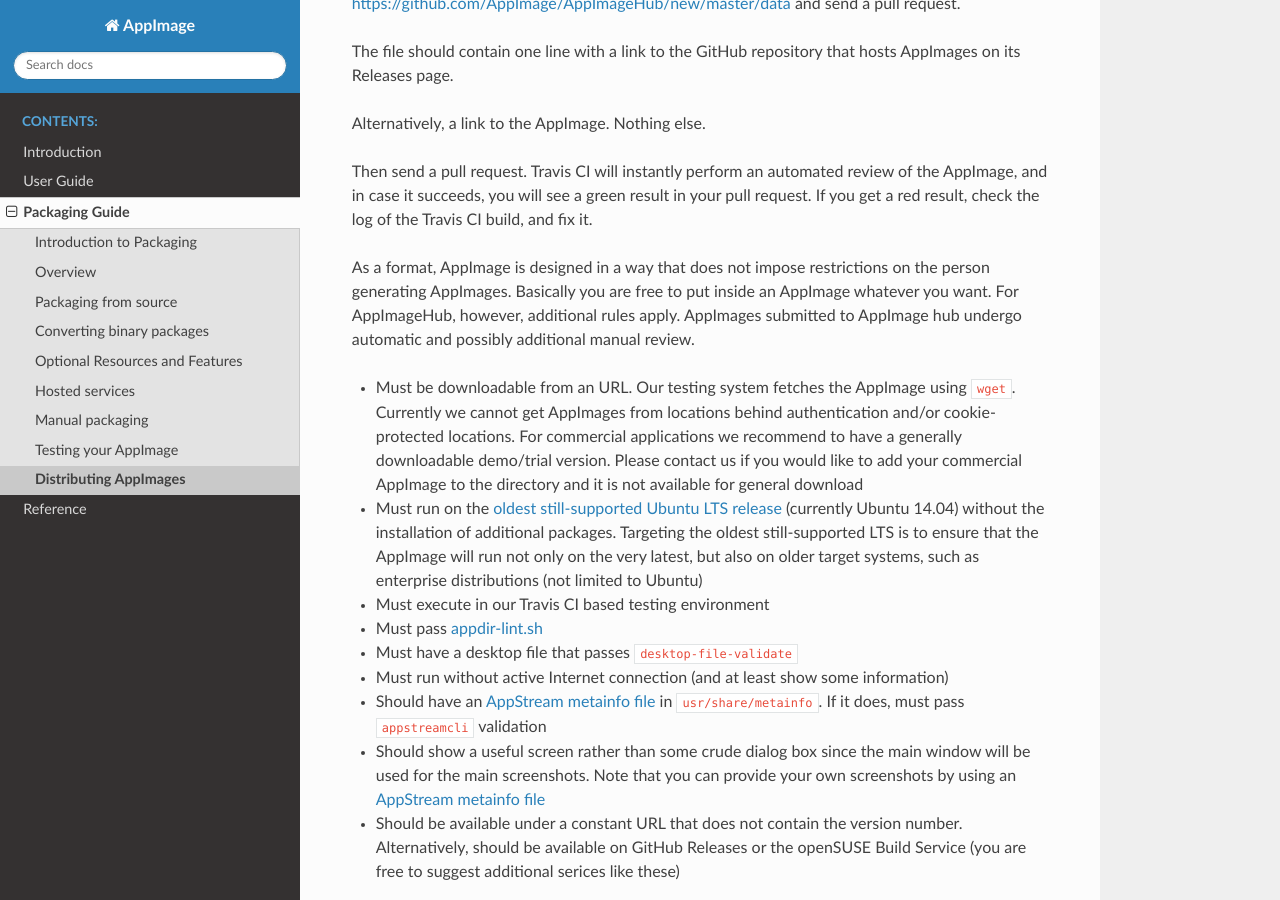
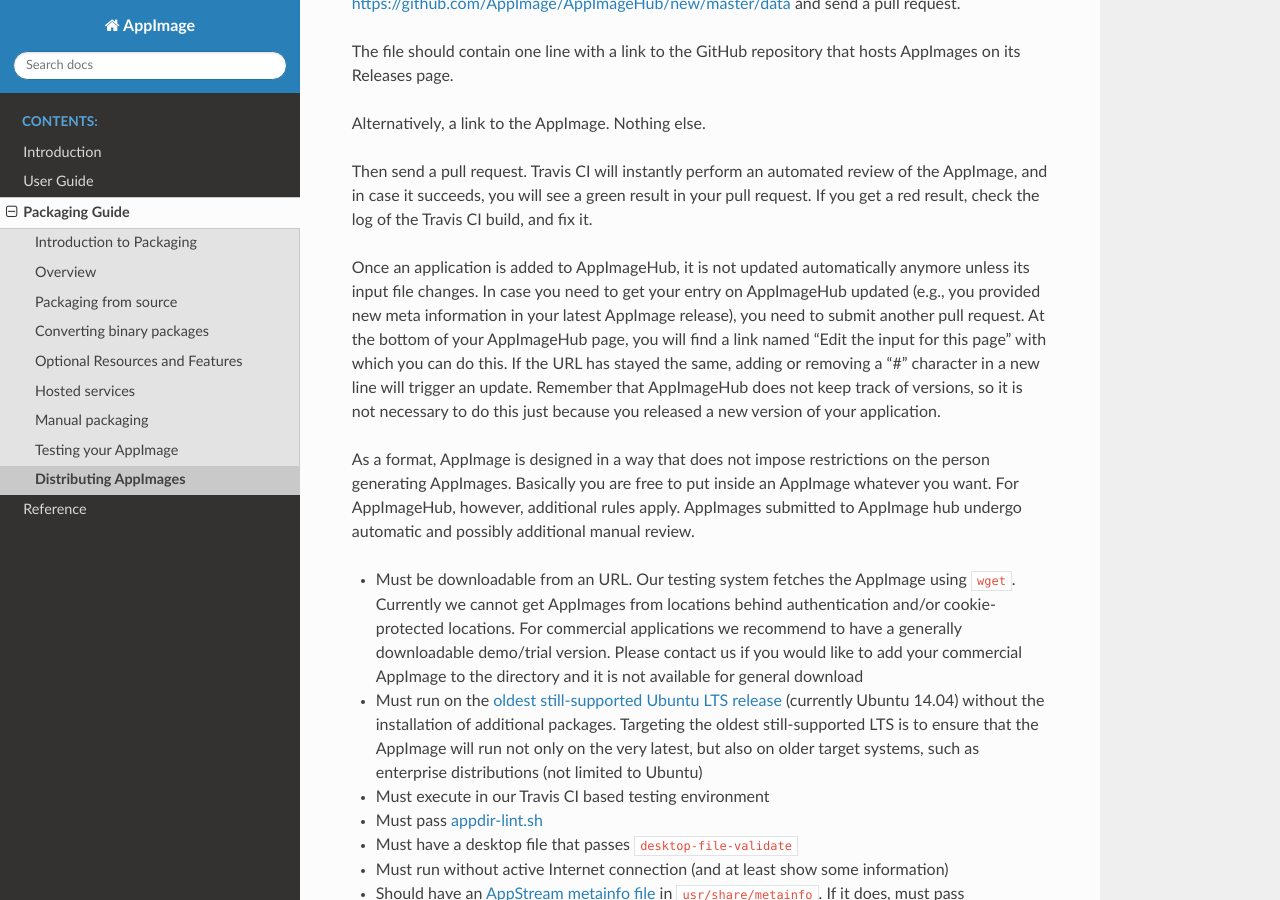
Before and after one commit to AppImage/docs.appimage.org, a Sphinx documentation site: the page built from source/packaging-guide/distribution.rst, in a window 1280 px wide and 900 px high, scrolled down 2801 px. Built offline with Sphinx 7.4.7 and the Read the Docs theme 2.0.0, drawn with Linux system fonts in a browser that asks for light colours.

Commit message:
Add update instructions on AppImageHub

```diff
--- a/source/packaging-guide/distribution.rst
+++ b/source/packaging-guide/distribution.rst
@@ -102,6 +102,8 @@
 
 Then send a pull request. Travis CI will instantly perform an automated review of the AppImage, and in case it succeeds, you will see a green result in your pull request. If you get a red result, check the log of the Travis CI build, and fix it.
 
+Once an application is added to AppImageHub, it is not updated automatically anymore unless its input file changes. In case you need to get your entry on AppImageHub updated (e.g., you provided new meta information in your latest AppImage release), you need to submit another pull request. At the bottom of your AppImageHub page, you will find a link named "Edit the input for this page" with which you can do this. If the URL has stayed the same, adding or removing a "#" character in a new line will trigger an update. Remember that AppImageHub does not keep track of versions, so it is not necessary to do this just because you released a new version of your application.
+
 As a format, AppImage is designed in a way that does not impose restrictions on the person generating AppImages. Basically you are free to put inside an AppImage whatever you want. For AppImageHub, however, additional rules apply. AppImages submitted to AppImage hub undergo automatic and possibly additional manual review.
 
 * Must be downloadable from an URL. Our testing system fetches the AppImage using :code:`wget`. Currently we cannot get AppImages from locations behind authentication and/or cookie-protected locations. For commercial applications we recommend to have a generally downloadable demo/trial version. Please contact us if you would like to add your commercial AppImage to the directory and it is not available for general download
```
